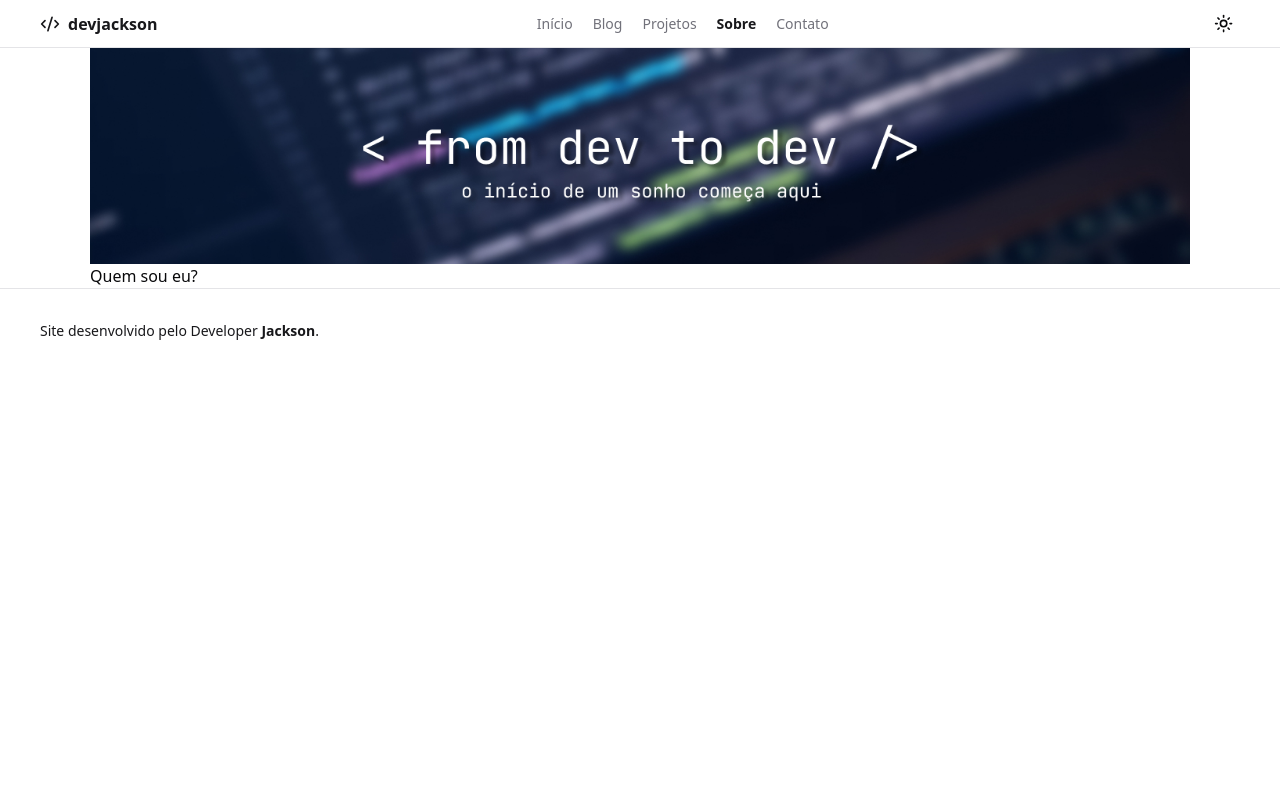
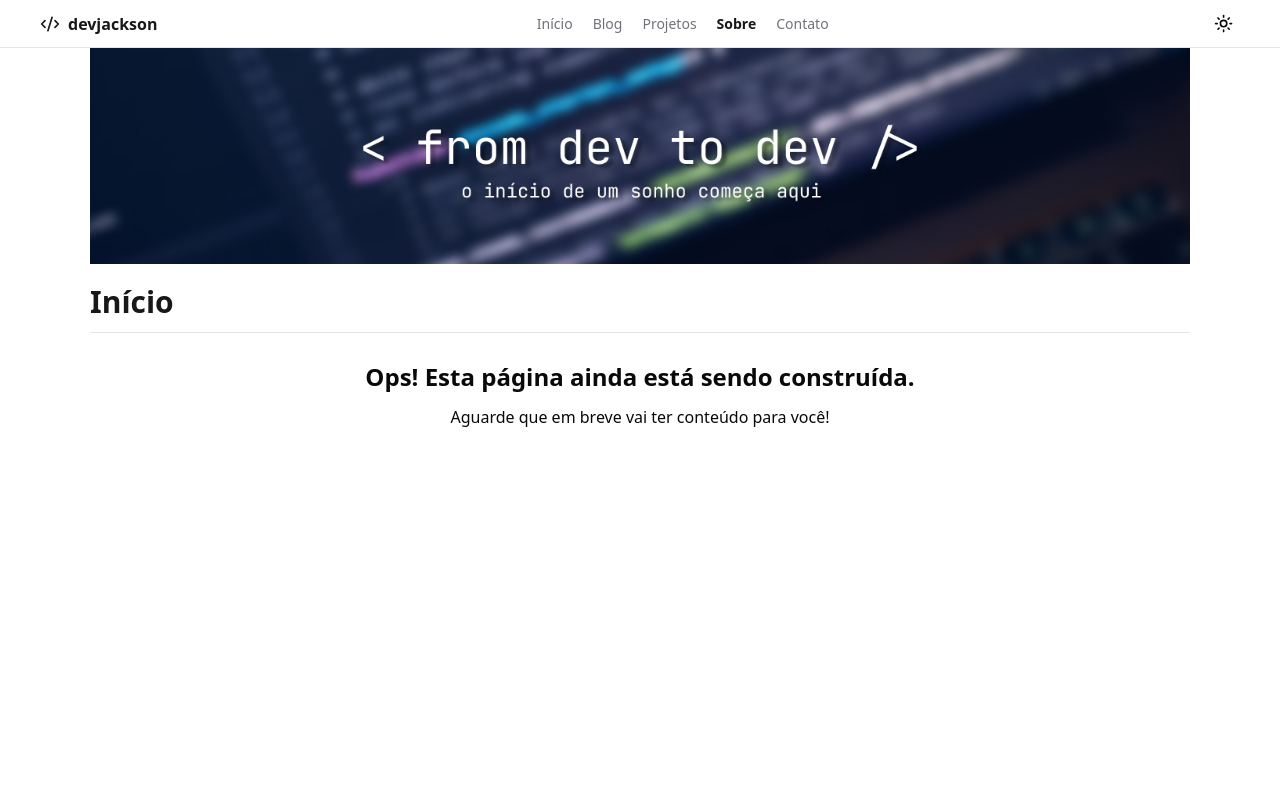
Before and after one commit to Jacksons357/my-blog, a React (Vite) app: page /about in a window 1280 px wide. Shown: the top 800 px of the page. Built offline with nearby package versions, Linux system fonts and the light colour scheme.

Commit message:
add in-construction page

```diff
--- a/index.html
+++ b/index.html
@@ -4,6 +4,7 @@
     <meta charset="UTF-8" />
     <link rel="icon" type="image/svg+xml" href="/vite.svg" />
     <meta name="viewport" content="width=device-width, initial-scale=1.0" />
+    <link rel="shortcut icon" href="/public/favicon.svg" type="image/x-icon">
     <title></title>
   </head>
   <body>
--- /dev/null
+++ b/src/components/in-construction.tsx
@@ -0,0 +1,19 @@
+export function InConstruction() {
+  return (
+    <div className="mx-auto w-[1100px] mt-5 space-y-7">
+      <h1 className="font-semibold text-3xl text-secondary-foreground border-b pb-3">
+        Início
+      </h1>
+      <div className="flex flex-col h-screen items-center space-y-3">
+        <div className="">
+          <h1 className="text-2xl font-semibold">
+            Ops! Esta página ainda está sendo construída.
+          </h1>
+        </div>
+        <div>
+          <p>Aguarde que em breve vai ter conteúdo para você!</p>
+        </div>
+      </div>
+    </div>
+  )
+}
--- a/src/pages/app/about.tsx
+++ b/src/pages/app/about.tsx
@@ -1,3 +1,4 @@
+import { InConstruction } from '@/components/in-construction'
 import { Helmet } from 'react-helmet-async'
 
 export function About() {
@@ -5,11 +6,7 @@ export function About() {
     <>
       <Helmet title="Sobre" />
 
-      <main className="mx-auto w-[1100px]">
-        <div>
-          <h1>Quem sou eu?</h1>
-        </div>
-      </main>
+      <InConstruction />
     </>
   )
 }
--- a/src/pages/app/blog.tsx
+++ b/src/pages/app/blog.tsx
@@ -1,3 +1,4 @@
+import { InConstruction } from '@/components/in-construction'
 import { Helmet } from 'react-helmet-async'
 
 export function BLog() {
@@ -5,7 +6,7 @@ export function BLog() {
     <>
       <Helmet title="Blog" />
 
-      <h1>Blog</h1>
+      <InConstruction />
     </>
   )
 }
--- a/src/pages/app/contact.tsx
+++ b/src/pages/app/contact.tsx
@@ -1,3 +1,4 @@
+import { InConstruction } from '@/components/in-construction'
 import { Helmet } from 'react-helmet-async'
 
 export function Contact() {
@@ -5,7 +6,7 @@ export function Contact() {
     <>
       <Helmet title="Contato" />
 
-      <h1>Contact</h1>
+      <InConstruction />
     </>
   )
 }
--- a/src/pages/app/projects.tsx
+++ b/src/pages/app/projects.tsx
@@ -1,3 +1,4 @@
+import { InConstruction } from '@/components/in-construction'
 import { Helmet } from 'react-helmet-async'
 
 export function Projects() {
@@ -5,7 +6,7 @@ export function Projects() {
     <>
       <Helmet title="Projetos" />
 
-      <h1>Projetos</h1>
+      <InConstruction />
     </>
   )
 }
```
Also changed, not shown: public/favicon.svg (added).
